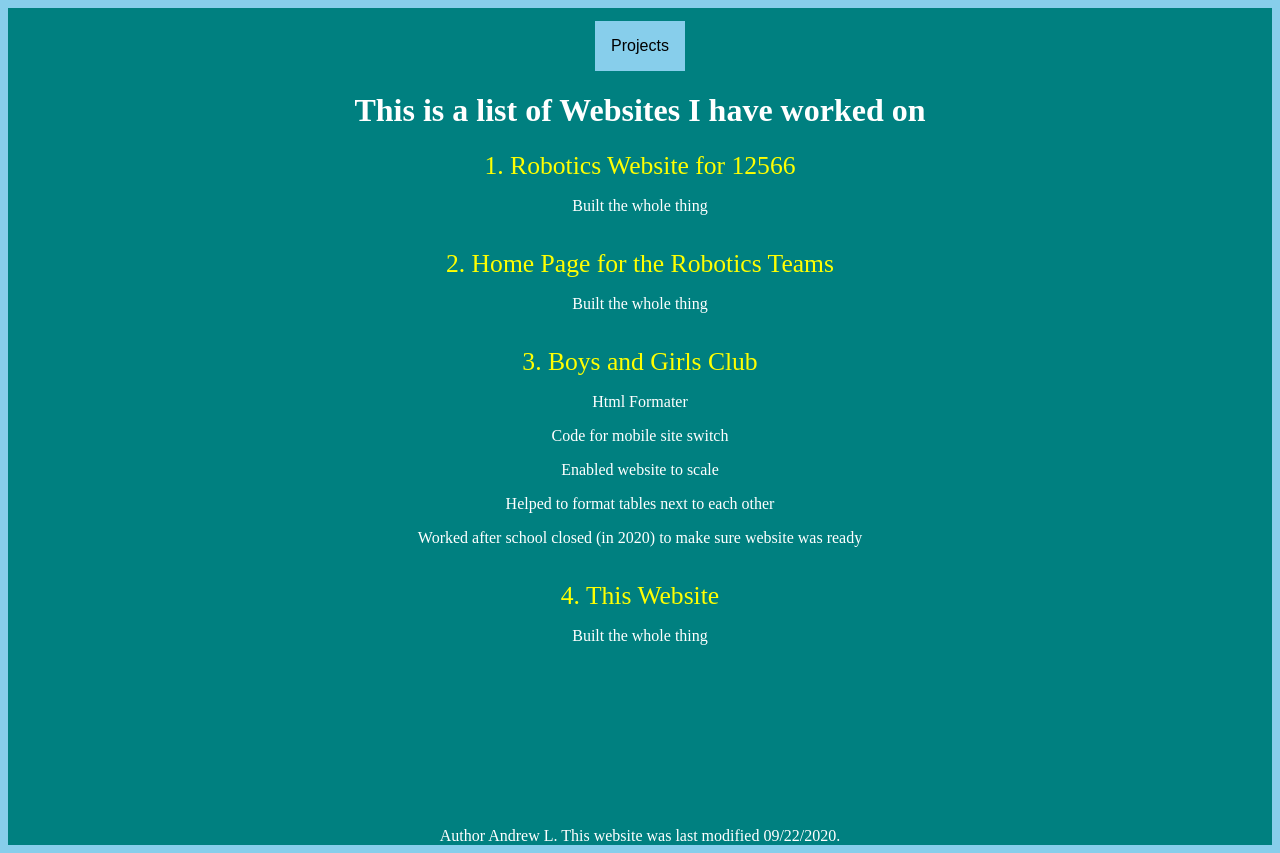
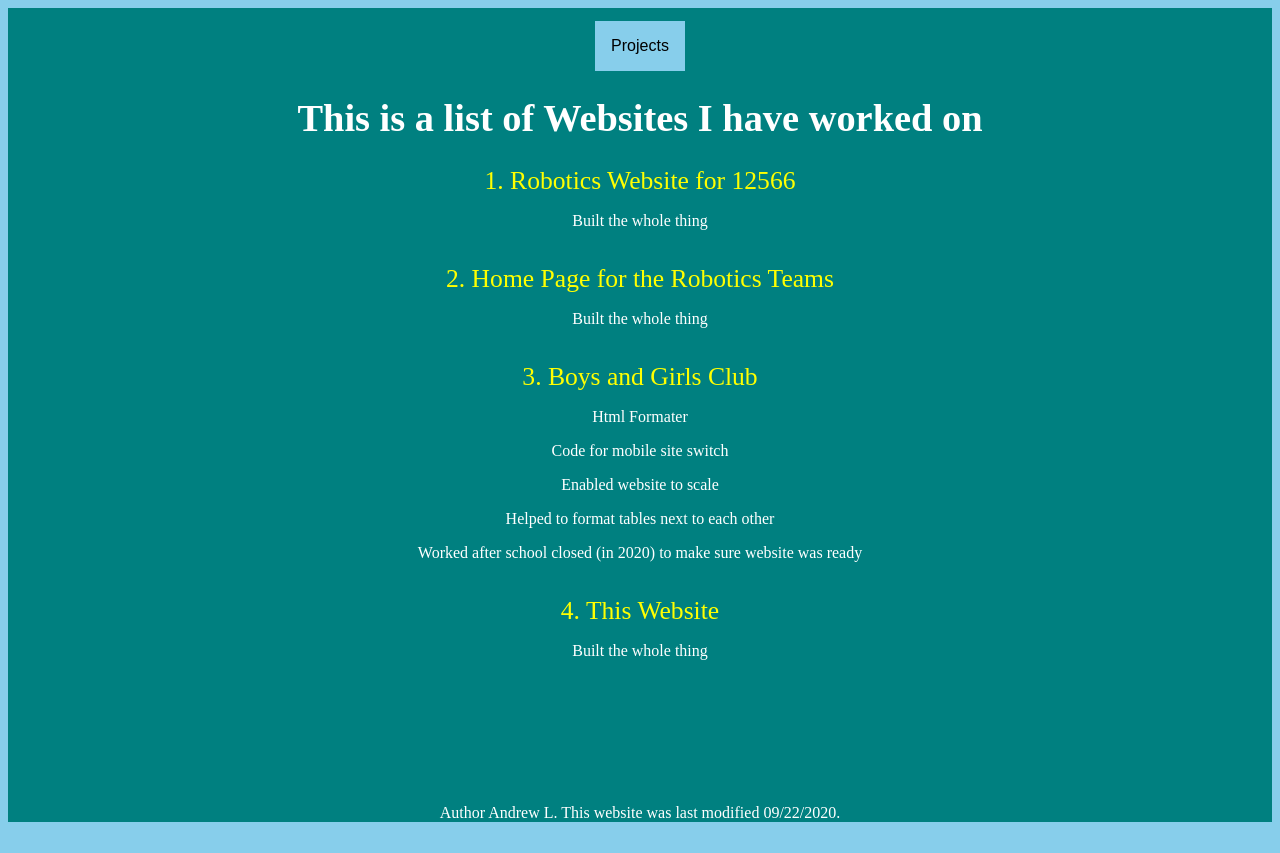
Before and after one commit to OrigamiStudiosYT/OrigamiStudiosYT.github.io, a plain HTML site: page Websites.html in a window 1280 px wide. After the commit the page ends 830 px from the top, so only its background shows below. Drawn offline with Linux system fonts and the light colour scheme.

Commit message:
Headers and div large
Made the headers larger and made the divs smaller so that the webpages would scale correctly

```diff
--- a/Websites.html
+++ b/Websites.html
@@ -58,7 +58,7 @@
                     <a class="linksize" href="resume.html">Resume </a>
                 </div>
             </div>
-            <h1 class="whitetext">
+            <h1 class="whitetext headerlarge">
                 This is a list of Websites I have worked on
             </h1>
             <a href="http://www.aztechs157.org/ftc/index.html">1. Robotics Website for 12566</a>
@@ -78,7 +78,7 @@
             <p class="whitetext">Built the whole thing</p>
         </div>
 
-        <div style="height: 13vw;">
+        <div style="height: 10vw;">
         </div>
 
         <footer>
--- a/stylesheet.css
+++ b/stylesheet.css
@@ -99,6 +99,11 @@ th, td
     font-size: 20px;
 }
 
+.headerlarge
+{
+    font-size: 3vw;
+}
+
 /* ********************************    DROPDOWN CLASSES   *********************************** */
 
 .dropbtn
```
Also changed, not shown: index.html (+2 -2 lines), resume.html (+2 -2 lines).
